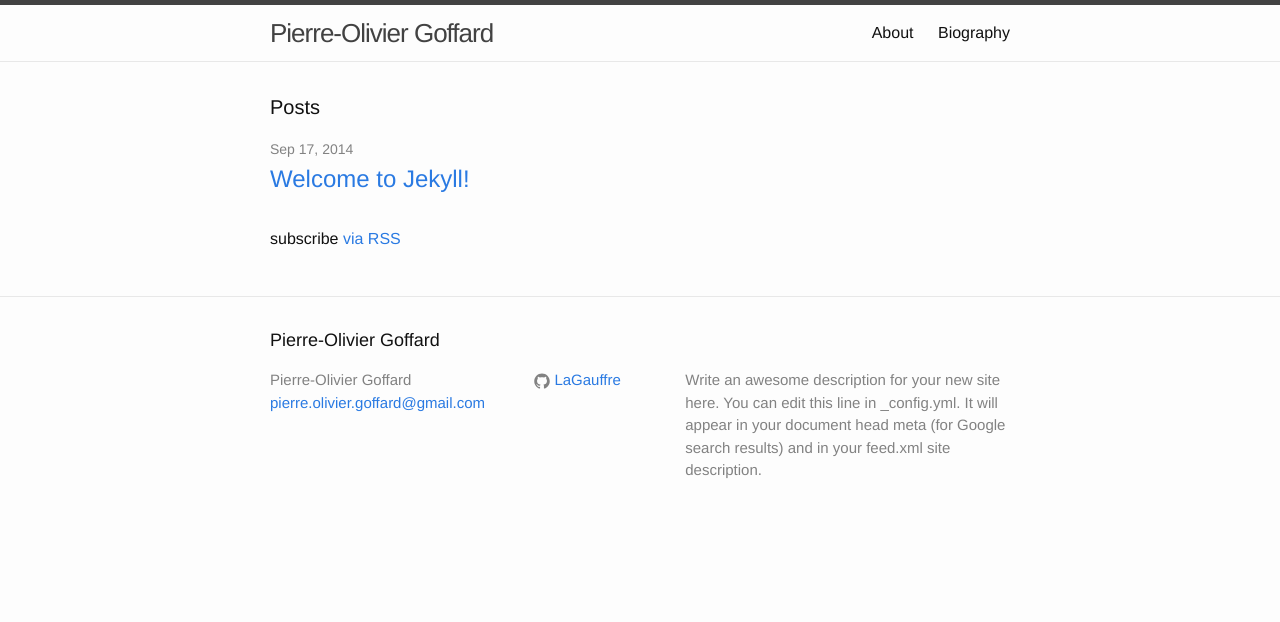
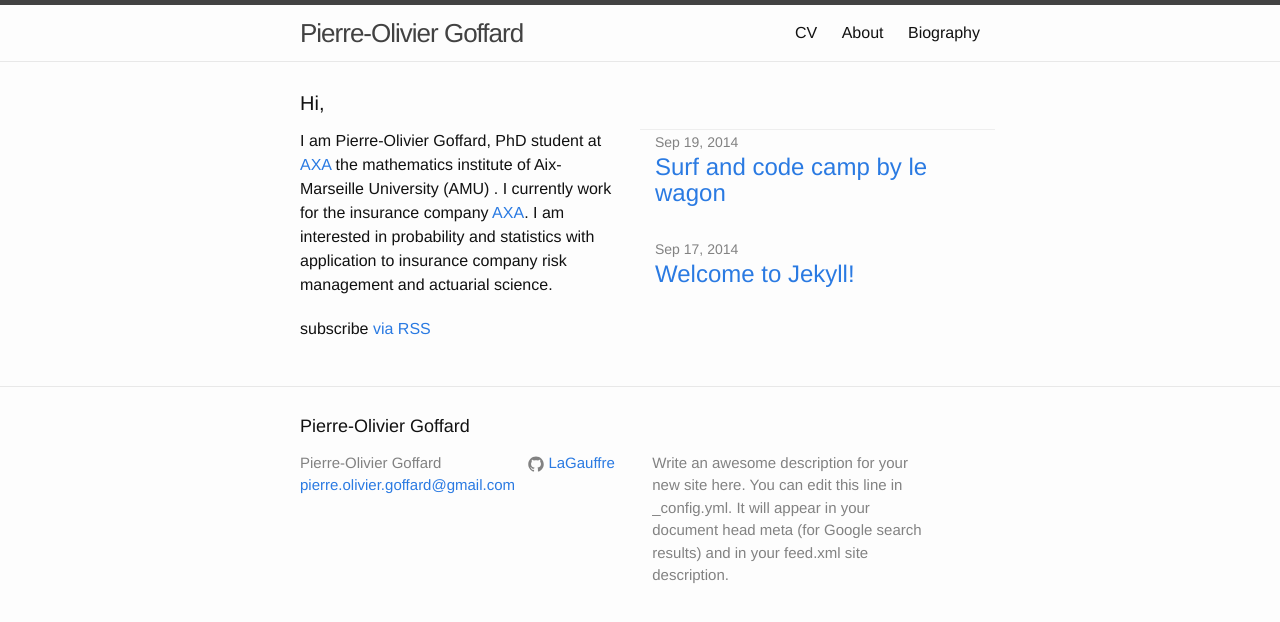
Before and after one commit to LaGauffre/LaGauffre.github.io, a Jekyll site: the page built from index.html, in a window 1280 px wide. Shown: the top 622 px of the page. Built offline with Jekyll 4.4.1, drawn with Linux system fonts in a browser that asks for light colours; nearby versions of some CDN libraries; Markdown is read by kramdown in place of the engine named in the settings.

Commit message:
MaJ File

```diff
--- a/_includes/head.html
+++ b/_includes/head.html
@@ -6,6 +6,7 @@
     <title>{% if page.title %}{{ page.title }}{% else %}{{ site.title }}{% endif %}</title>
     <meta name="description" content="{{ site.description }}">
 
+    <link rel="stylesheet" type="text/css" href="//maxcdn.bootstrapcdn.com/bootstrap/3.2.0/css/bootstrap.min.css">
     <link rel="stylesheet" href="{{ "/css/main.css" | prepend: site.baseurl }}">
     <link rel="canonical" href="{{ page.url | replace:'index.html','' | prepend: site.baseurl | prepend: site.url }}">
 </head>
--- a/_includes/header.html
+++ b/_includes/header.html
@@ -14,6 +14,7 @@
       </a>
 
       <div class="trigger">
+        <a href="{{ 'resume/resume.pdf' | prepend: site.baseurl }}" class="page-link">CV</a>
         {% for page in site.pages %}
           {% if page.title %}
           <a class="page-link" href="{{ page.url | prepend: site.baseurl }}">{{ page.title }}</a>
--- a/index.html
+++ b/index.html
@@ -4,8 +4,14 @@ layout: default
 
 <div class="home">
 
-  <h1 class="page-heading">Posts</h1>
+  <h1 class="page-heading">Hi,</h1>
 
+    <div class="row">
+      <div class="col-sm-6">
+        I am Pierre-Olivier Goffard, PhD student at <a href="http://www.axa.fr/" target="_blank">AXA</a> the mathematics institute of Aix-Marseille University (AMU) . I currently work for the insurance company <a href="http://www.axa.fr/" target="_blank">AXA</a>. I am interested in probability and statistics with application to insurance company risk management and actuarial science.
+      </div>
+      <hr>
+      <div class="col-sm-6">
         <ul class="post-list">
           {% for post in site.posts %}
             <li>
@@ -18,6 +24,9 @@ layout: default
           {% endfor %}
         </ul>
 
+      </div>
+    </div>
+
   <p class="rss-subscribe">subscribe <a href="{{ "/feed.xml" | prepend: site.baseurl }}">via RSS</a></p>
 
 </div>
```
Also changed, not shown: _posts/2014-09-19-surf-and-code-camp.markdown (added, +12 -0 lines), SurfAndCode.png (added), 1 other file. Lines whose indentation alone changed are shown as unchanged.
